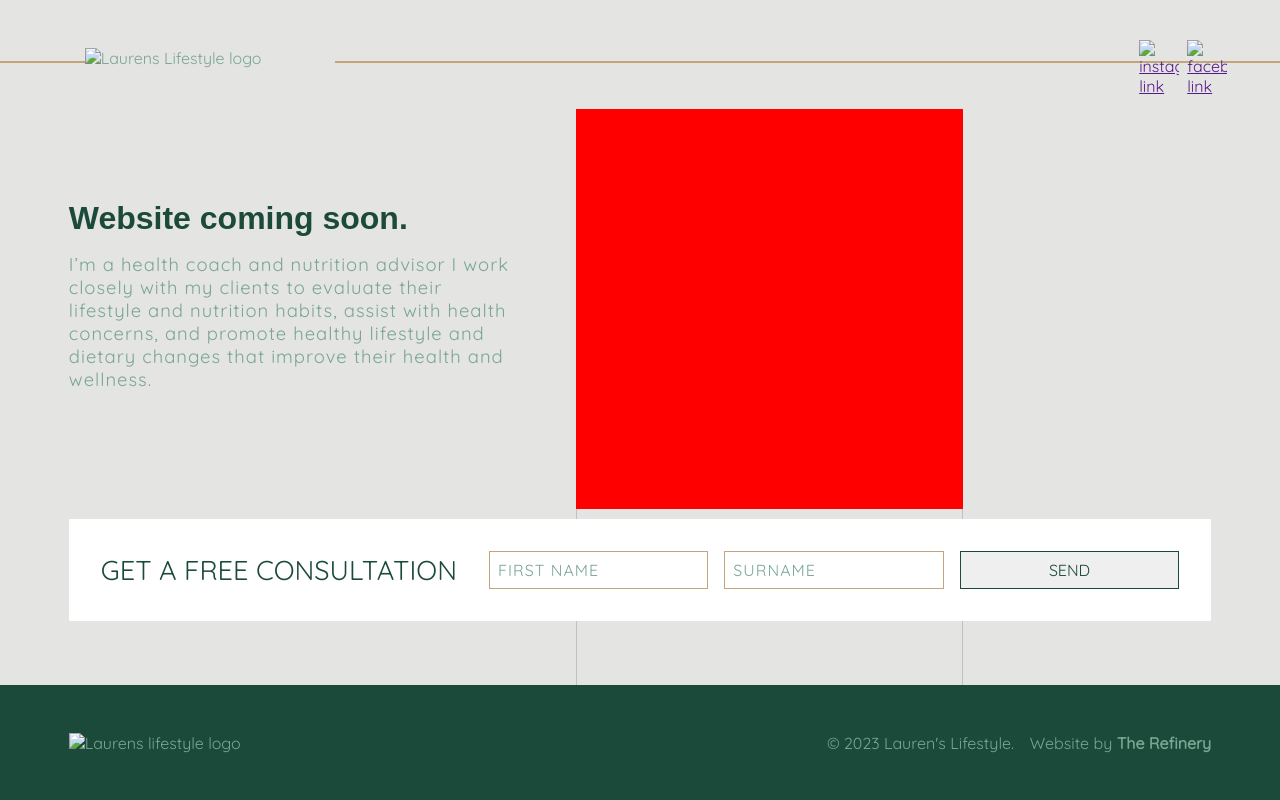
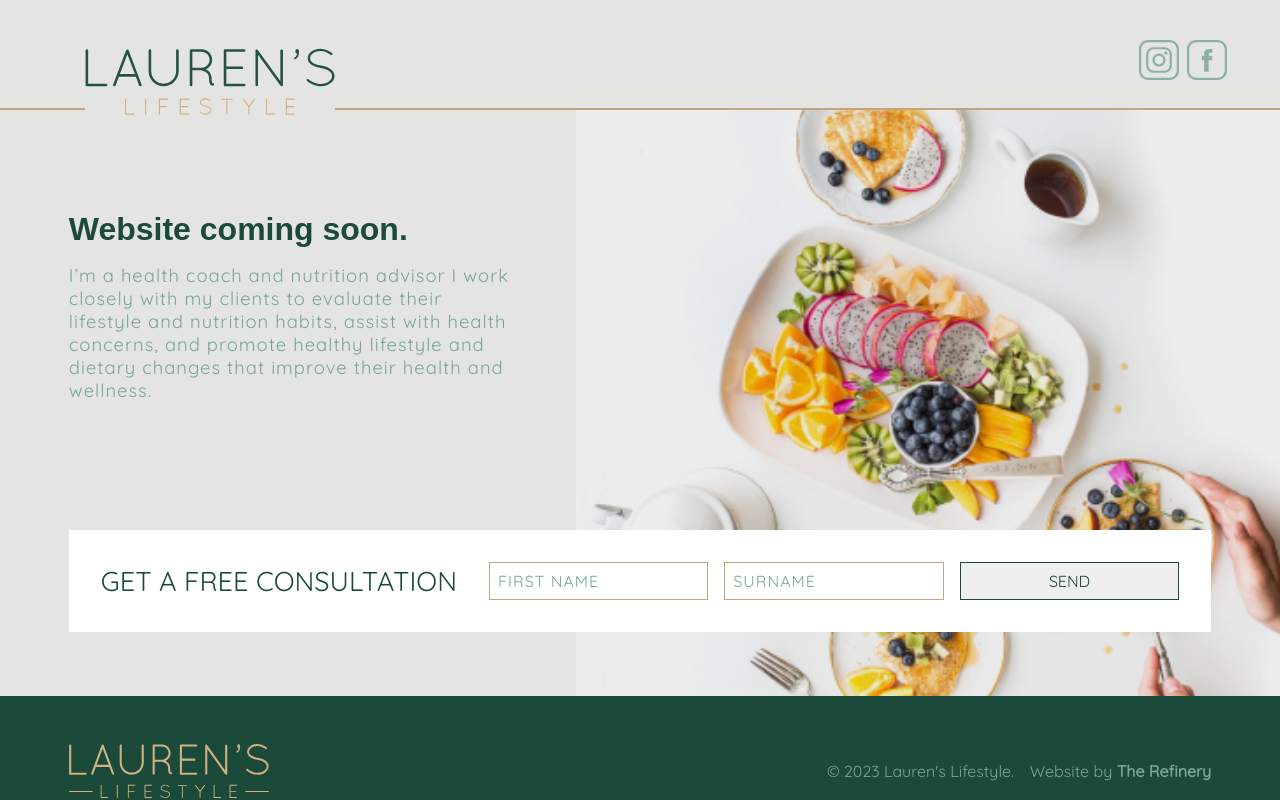
Before and after one commit to getrefined/LaurensLifestyleHolding, a plain HTML site: page index.html in a window 1280 px wide. Drawn offline with nearby package versions, Linux system fonts and the light colour scheme; files that its build step writes are made by us from their sources; the site is published under a folder, as on GitHub Pages, so addresses that start at the root find nothing; a web font is replaced by a local one.

Commit message:
fix assets

```diff
--- a/index.html
+++ b/index.html
@@ -17,7 +17,7 @@
 				<div class="header-inside">
 					<div class="header-logo">
 						<img
-							src="/assets/logo.svg"
+							src="assets/logo.svg"
 							alt="Laurens Lifestyle logo"
 							class="logo"
 						/>
@@ -25,11 +25,11 @@
 
 					<div class="socials">
 						<a href=""
-							><img src="/assets/Insta.svg" alt="instagram link" class="insta"
+							><img src="assets/Insta.svg" alt="instagram link" class="insta"
 						/></a>
 						<a href=""
 							><img
-								src="/assets/Facebook.svg"
+								src="assets/Facebook.svg"
 								alt="facebook link"
 								class="facebook"
 						/></a>
@@ -53,7 +53,7 @@
 					<div class="flex-right">
 						<img
 							class="splash"
-							src="/assets/homepage-100.jpg"
+							src="assets/homepage-100.jpg"
 							role="presentation"
 						/>
 					</div>
@@ -97,7 +97,7 @@
 			<div class="wrap">
 				<div class="footer-flex">
 					<img
-						src="/assets/logo-gold.svg"
+						src="assets/logo-gold.svg"
 						alt="Laurens lifestyle logo"
 						class="footer-logo"
 					/>
```
